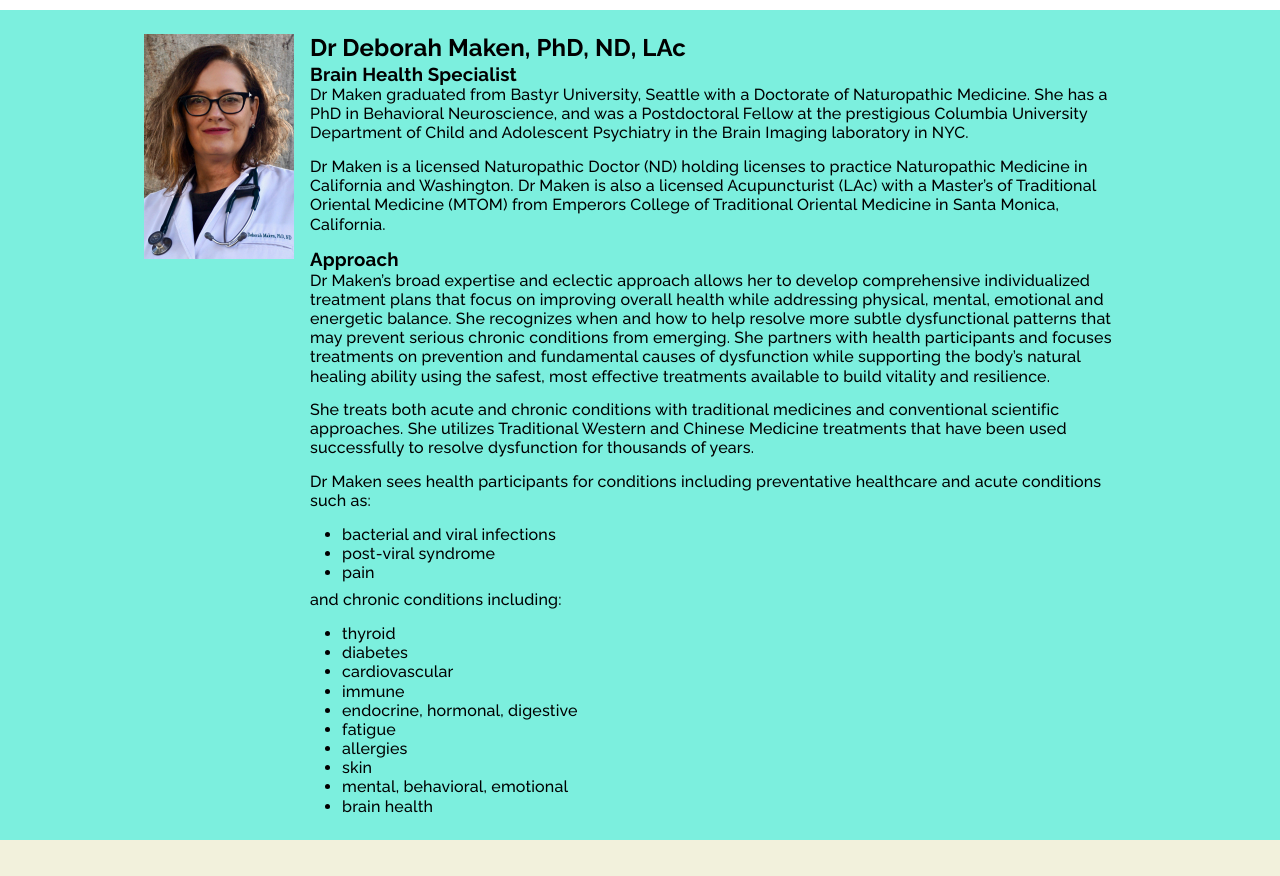
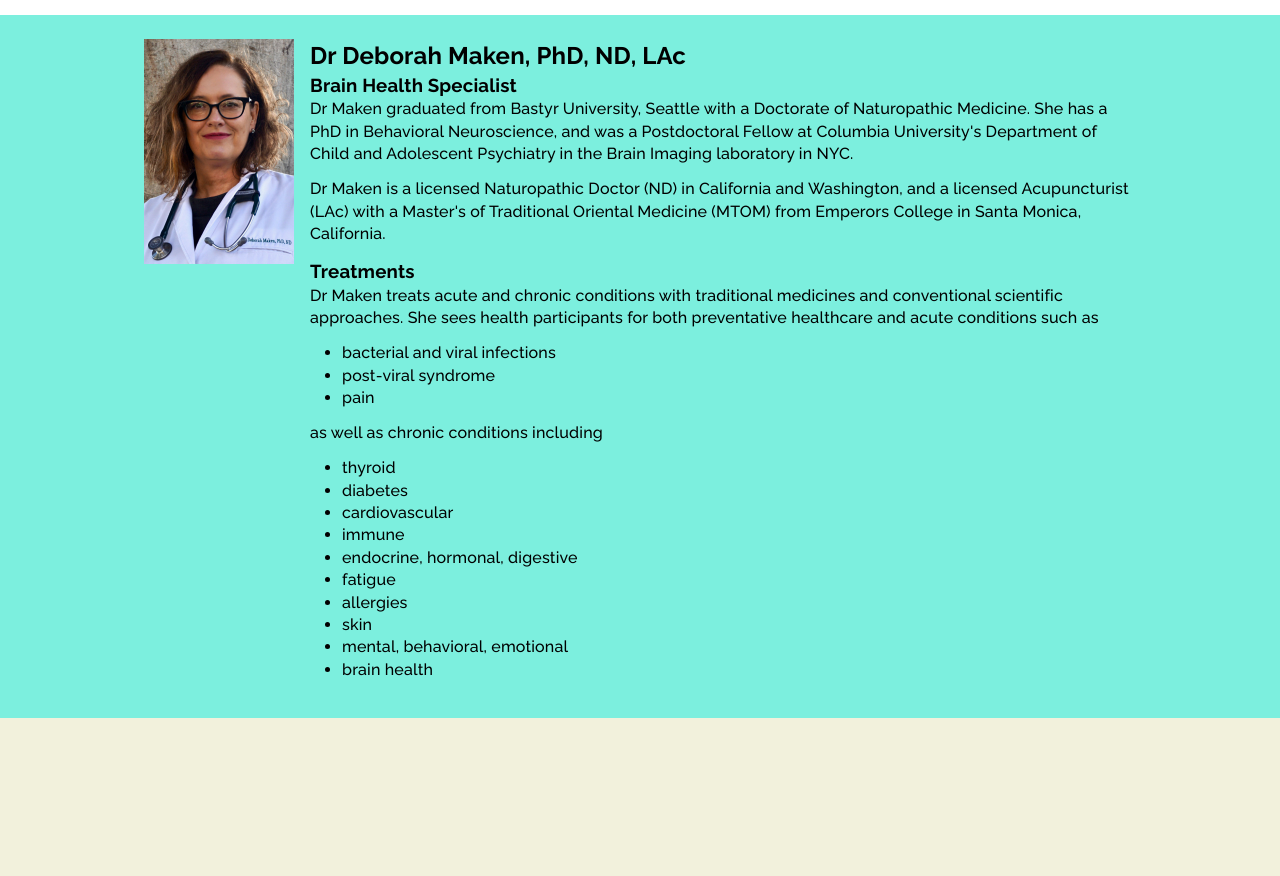
Before and after one commit to drdeborah/drdeborah.github.io, a plain HTML site: page index.html in a window 1280 px wide. Shown: the part 1921-2797 px from the top of the page. Drawn offline with Linux system fonts and the light colour scheme.

Commit message:
Condense the About section text

```diff
--- a/assets/style/main.css
+++ b/assets/style/main.css
@@ -10,7 +10,7 @@ body {
   font-family:'Raleway',sans-serif;
   font-size:1em;
   letter-spacing:0.01em;
-  line-height:1.2;
+  line-height:1.4;
 }
 
 .hidden { position:absolute; top:-9999px; left:-9999px }
@@ -49,6 +49,7 @@ body {
 .hero-text {
   color:#fff;
   font-size:1.3rem;
+  line-height:1.2;
   text-shadow:#343a40 2px 2px;
   position:relative;
   min-width:100%;
@@ -101,7 +102,8 @@ body {
   flex-flow:column nowrap;
   margin-left:1rem;
 }
-.service-body > ul { margin-left:2rem }
+.service-body > p { margin-bottom:0.8rem }
+.service-body > ul { margin-left:2rem; margin-bottom:0.8rem }
 
 #about {
   display:flex;
@@ -111,7 +113,6 @@ body {
   width:100%;
   background-color:#7cefde;
 }
-#about p { margin-bottom:0.9rem }
 #about > .service { background-color:transparent; margin:0.5rem 0.5rem }
 
 #contact {
--- a/index.html
+++ b/index.html
@@ -114,39 +114,26 @@ t20.5 -8.5t22.5 -5q18 0 46 28.5t53 62t55 62t50 28.5q14 0 28.5 -7t35.5 -21.5t25 -
         <h3>Brain Health Specialist</h3>
         <p>Dr Maken graduated from Bastyr University, Seattle with a Doctorate of
         Naturopathic Medicine. She has a PhD in Behavioral Neuroscience, and was a
-        Postdoctoral Fellow at the prestigious Columbia University Department of
-        Child and Adolescent Psychiatry in the Brain Imaging laboratory in NYC.</p>
+        Postdoctoral Fellow at Columbia University's Department of Child and
+        Adolescent Psychiatry in the Brain Imaging laboratory in NYC.</p>
 
-        <p>Dr Maken is a licensed Naturopathic Doctor (ND) holding licenses to
-        practice Naturopathic Medicine in California and Washington. Dr Maken is
-        also a licensed Acupuncturist (LAc) with a Master’s of Traditional Oriental
-        Medicine (MTOM) from Emperors College of Traditional Oriental Medicine in
-        Santa Monica, California.</p>
+        <p>Dr Maken is a licensed Naturopathic Doctor (ND) in California and
+        Washington, and a licensed Acupuncturist (LAc) with a Master's of
+        Traditional Oriental Medicine (MTOM) from Emperors College in Santa Monica,
+        California.</p>
 
-        <h3>Approach</h3>
-        <p>Dr Maken’s broad expertise and eclectic approach allows her to develop
-        comprehensive individualized treatment plans that focus on improving overall
-        health while addressing physical, mental, emotional and energetic balance.
-        She recognizes when and how to help resolve more subtle dysfunctional patterns
-        that may prevent serious chronic conditions from emerging. She partners with
-        health participants and focuses treatments on prevention and fundamental causes
-        of dysfunction while supporting the body’s natural healing ability using the
-        safest, most effective treatments available to build vitality and resilience.</p>
+        <h3>Treatments</h3>
+        <p>Dr Maken treats acute and chronic conditions with traditional medicines and
+        conventional scientific approaches. She sees health participants for both preventative
+        healthcare and acute conditions such as</p>
 
-        <p>She treats both acute and chronic conditions with traditional medicines and
-        conventional scientific approaches. She utilizes Traditional Western and Chinese
-        Medicine treatments that have been used successfully to resolve dysfunction for
-        thousands of years.</p>
-
-        <p>Dr Maken sees health participants for conditions including preventative
-        healthcare and acute conditions such as:</p>
         <ul>
           <li>bacterial and viral infections</li>
           <li>post-viral syndrome</li>
           <li>pain</li>
         </ul>
 
-        <p style='margin-top:0.5rem'>and chronic conditions including:</p>
+        <p>as well as chronic conditions including</p>
 
         <ul>
           <li>thyroid</li>
```
